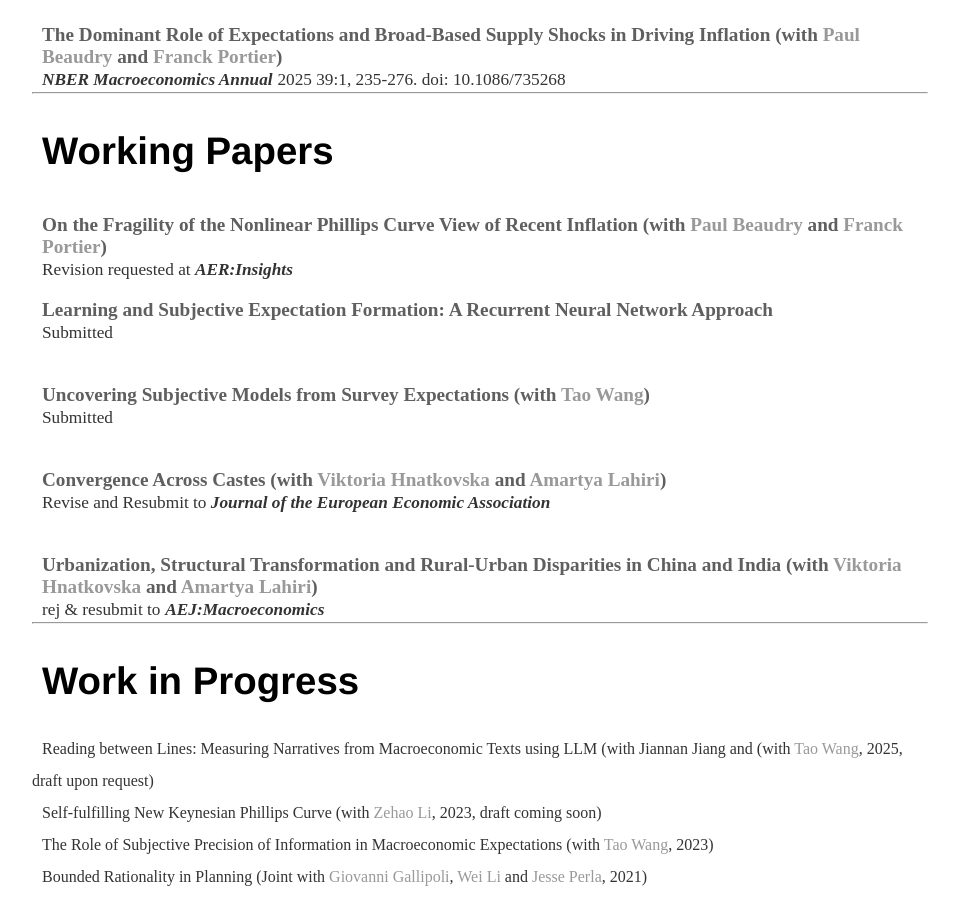
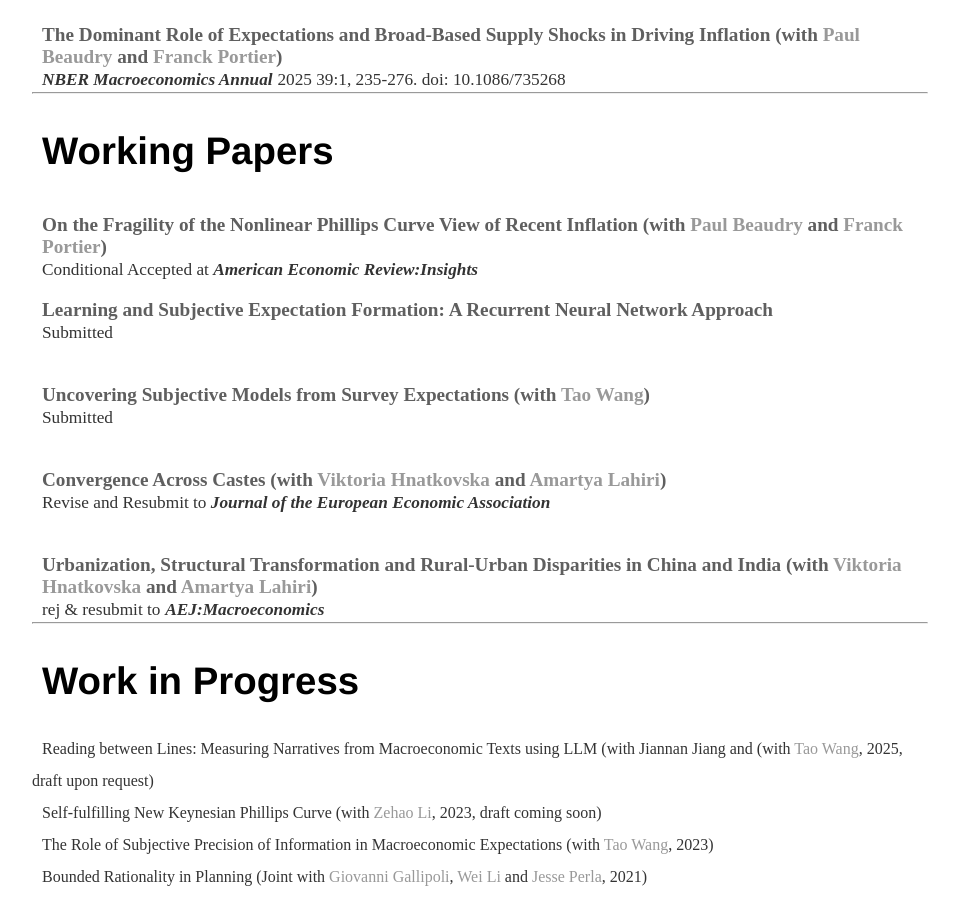
Before and after one commit to sevhou/sevhou.github.io, a Jekyll site: the page built from research/index.html, in a window 1280 px wide and 900 px high, scrolled down 581 px. Shown: the whole window, without its empty margins (160-1119 px from the left). Built offline with Jekyll 4.4.1, drawn with Linux system fonts in a browser that asks for light colours.

Commit message:
Update index.html

```diff
--- a/research/index.html
+++ b/research/index.html
@@ -43,7 +43,7 @@ title: Research
 	<h1>Working Papers</h1>
 
 	<h2 type="button" class="slide-toggle">On the Fragility of the Nonlinear Phillips Curve View of Recent Inflation (with <a href="https://economics.ubc.ca/faculty-and-staff/paul-beaudry/">Paul Beaudry</a> and <a href="https://fportier.wordpress.com/">Franck Portier</a>)<br>
-	<pubf>Revision requested at </pubf> <jname>AER:Insights</jname></h2>
+	<pubf>Conditional Accepted at </pubf> <jname>American Economic Review:Insights</jname></h2>
     <div class="box">
         <div class="box-inner">The paper examines whether the US evidence in favour of a nonlinearity in the Phillips curve is
 		robust or fragile.  To this end, we use both cross city and aggregate time series  data.
```
